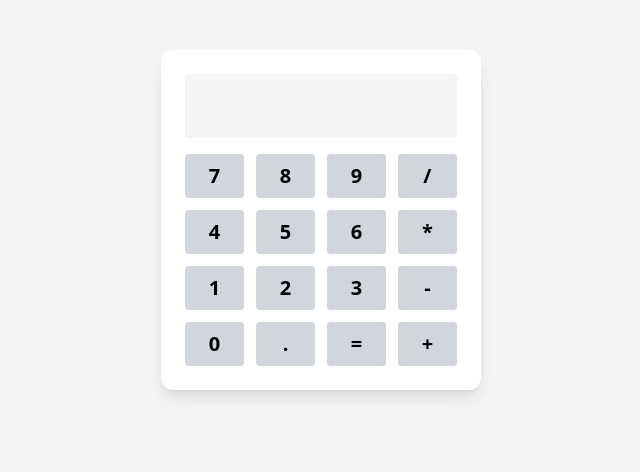
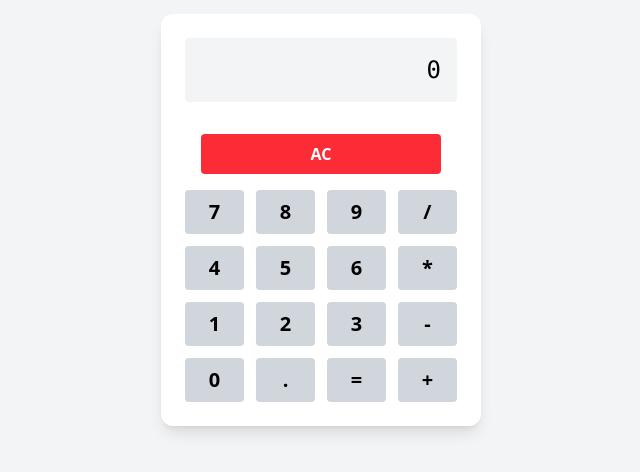
Before and after one commit to Emmanuzi/Basic_Calculator_program, a website: page index.html in a window 1280 px wide. Shown: the part 180-652 px from the top of the page, without its empty margins (319-959 px from the left). Drawn offline with Linux system fonts and the light colour scheme.

Commit message:
Fix AC button bug and updated caculator logic

```diff
--- a/index.html
+++ b/index.html
@@ -9,6 +9,9 @@
 <body class="flex items-center justify-center min-h-screen bg-gray-100">
     <div class="bg-white rounded-xl shadow-lg p-6 w-80">
         <div id="display" class="mb-4 h-16 bg-gray-100 text-right text-2xl p-4 rounded font-mono">0</div>
+        <div class="grid grid-cols-4 gap-2 p-4">
+            <button onclick="clearDisplay()" class="col-span-4 bg-red-500 text-white font-semibold py-2 rounded w-full hover:bg-red-600">AC</button>
+        </div>
         <div class="grid grid-cols-4 gap-3">
             <!-- Row 1 -->
             <button class="btn bg-gray-300 hover:bg-gray-400 text-xl font-semibold py-2 rounded w-full">7</button>
--- a/script.js
+++ b/script.js
@@ -13,6 +13,11 @@ buttons.forEach(button => {
         current = "Error";
       }
     } else {
+      // If the display is "0" or "Error", reset it
+      if (display.textContent === "0" || display.textContent === "Error") {
+        display.textContent = "";
+        current = "";
+      }
       current += value;
     }
 
@@ -21,6 +26,11 @@ buttons.forEach(button => {
 });
 // Clear the display when the page loads
 window.onload = () => {
-  display.textContent = "";
+  display.textContent = "0";
   current = "";
 };
+// Add a clear button functionality
+function clearDisplay() {
+  display.textContent = "0";
+  current = "";
+}
```
Also changed, not shown: src/output.css.
